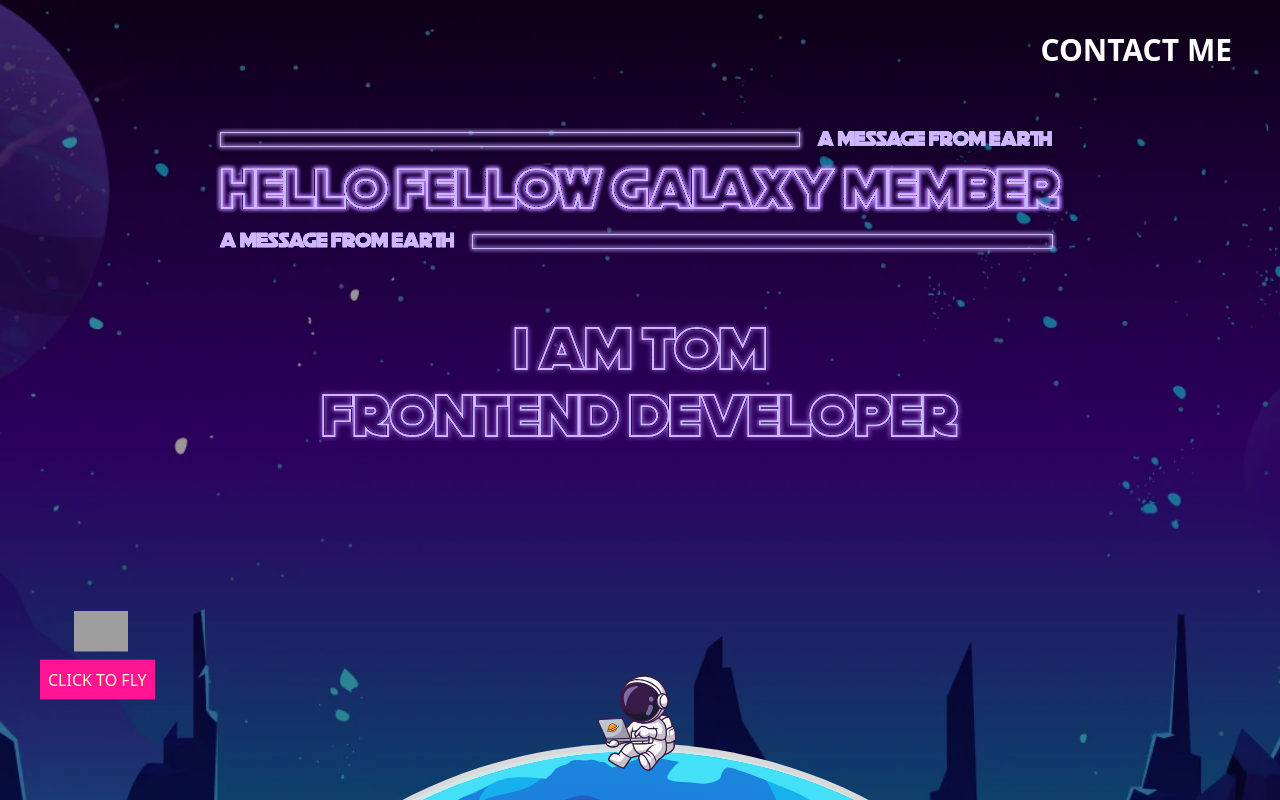
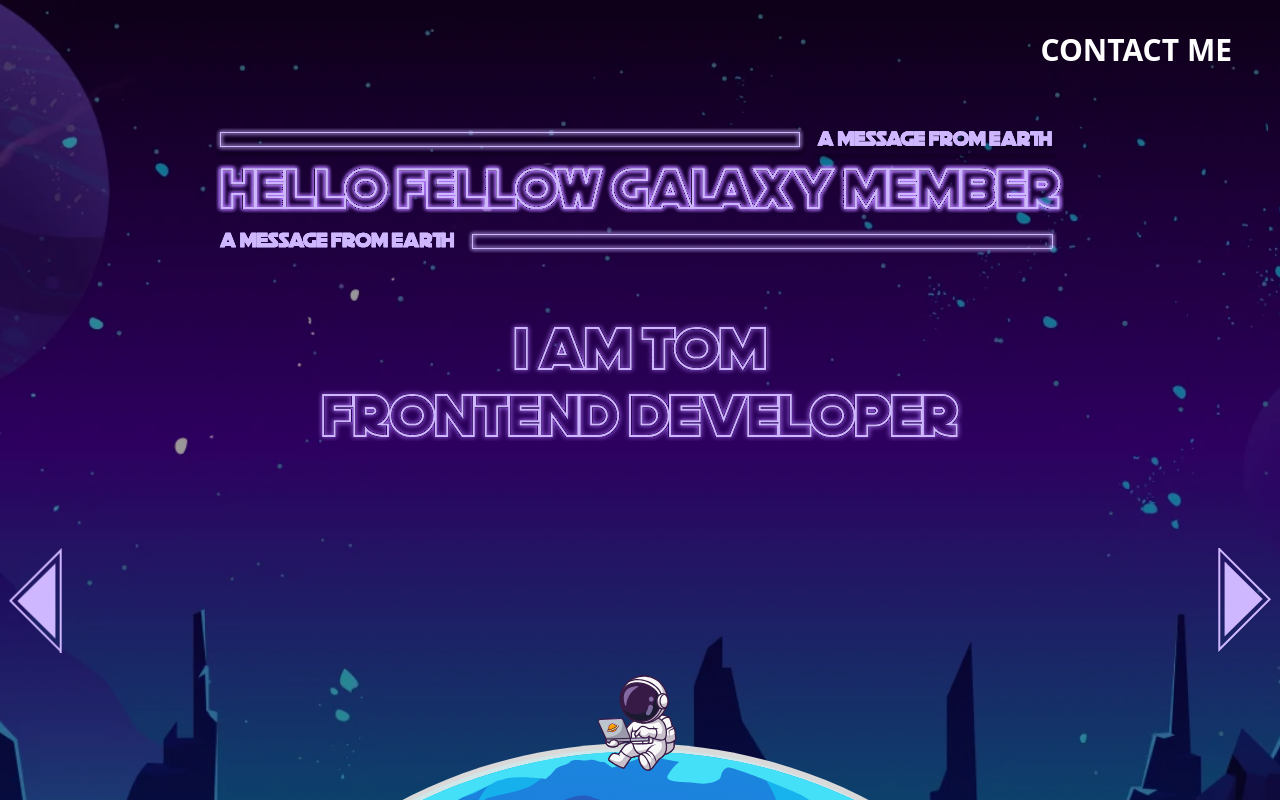
Before and after one commit to tlukowski/portfolio, a Next.js app: page / in a window 1280 px wide. Shown: the top 800 px of the page. Built offline with nearby package versions, Linux system fonts and the light colour scheme; grey boxes are pictures that could not be loaded.

Commit message:
Change arrows for desktop

```diff
--- a/src/app/components/sliders/arrows.tsx
+++ b/src/app/components/sliders/arrows.tsx
@@ -2,7 +2,7 @@ import Image from 'next/image';
 import React from 'react';
 
 type Direction = {
-  direction: 'left' | 'right';
+  direction: 'left' | 'right' | 'rocket';
   onClick: () => void;
 };
 
@@ -24,8 +24,10 @@ export const Arrow = ({ direction, onClick }: Direction) => {
   };
 
   return (
+    <>
+      {direction === 'rocket' ? (
         <div
-      className="infinity-right flex  cursor-pointer flex-col items-center sm:max-w-max"
+          className="infinity-right flex cursor-pointer flex-col items-center sm:hidden sm:max-w-max"
           onClick={handleClick}
         >
           <Image
@@ -34,11 +36,24 @@ export const Arrow = ({ direction, onClick }: Direction) => {
             height={54}
             quality={100}
             alt="arrow"
-        className={direction === 'left' ? 'rotate-180' : ''}
           />
           <div className="mr-2 mt-2 bg-[#FF1494] p-2 text-center text-xs uppercase text-yellow-100 lg:text-base">
             Click to Fly
           </div>
         </div>
+      ) : (
+        <Image
+          src="/arrow.svg"
+          width={54}
+          height={105}
+          quality={100}
+          alt="arrow"
+          className={`${
+            direction === 'left' ? 'left-2 rotate-180' : 'right-2'
+          } absolute top-1/2 z-40 hidden -translate-y-1/2 cursor-pointer sm:block`}
+          onClick={handleClick}
+        />
+      )}
+    </>
   );
 };
--- a/src/app/components/sliders/sliderArrows.tsx
+++ b/src/app/components/sliders/sliderArrows.tsx
@@ -55,9 +55,13 @@ export const SliderArrows = ({
   return (
     <>
       {!areArrowsDisabled && (
-        <div className="fixed bottom-2 left-2 z-50 lg:absolute lg:top-1/2 lg:mt-0 lg:px-8">
+        <>
+          <Arrow direction={'left'} onClick={handlePrev} />
           <Arrow direction={'right'} onClick={handleNext} />
-        </div>
+          <div className="fixed bottom-2 left-2 z-50 sm:left-0 sm:top-0 sm:z-20  sm:w-full sm:justify-between lg:mt-0 lg:px-8">
+            <Arrow direction={'rocket'} onClick={handleNext} />
+          </div>
+        </>
       )}
     </>
   );
```
Lines whose indentation alone changed are shown as unchanged.
